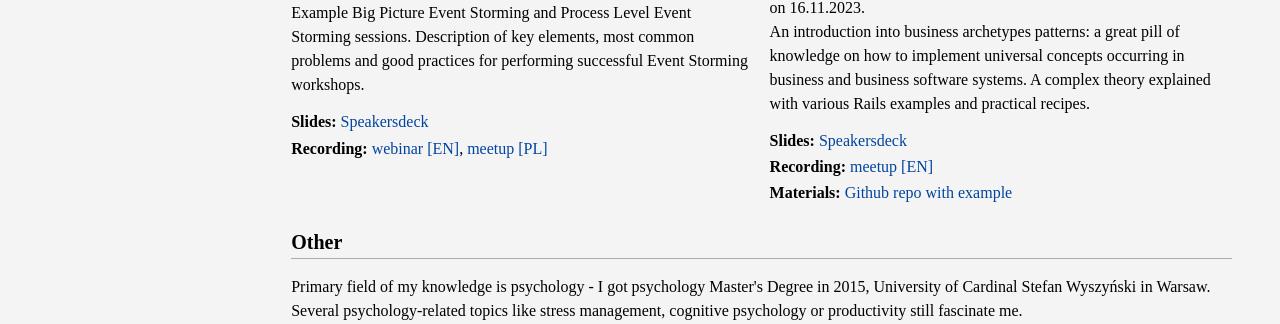
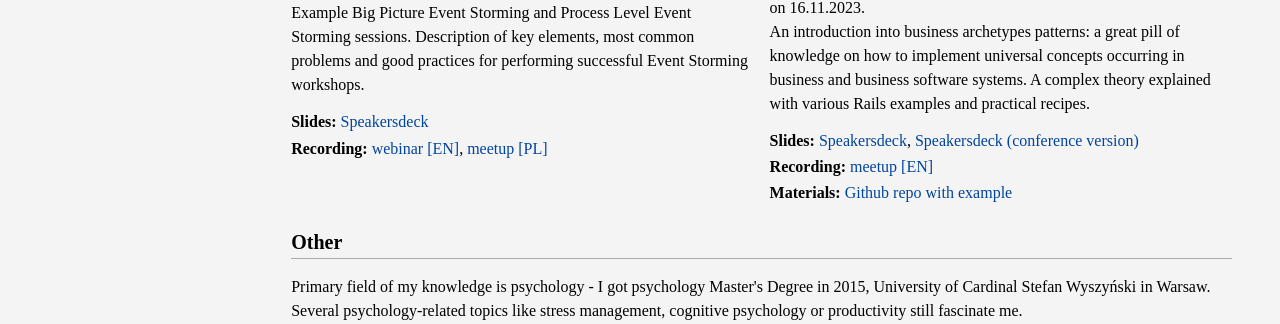
Before and after one commit to maikhel/maikhel.github.io, a Jekyll site: the page built from about.html, in a window 1280 px wide. Shown: the part 1012-1336 px from the top of the page. Built offline with Jekyll 4.4.1, drawn with Linux system fonts in a browser that asks for light colours.

Commit message:
Add link to archetypes conference presentation slides

```diff
--- a/about.html
+++ b/about.html
@@ -76,7 +76,8 @@ title: About me
       <ul class="list pl0">
         <li class="pb2">
           <strong>Slides: </strong>
-          <a href="https://speakerdeck.com/maikhel/business-archetype-patterns-archetype-party" target="_blank" title="How to party and make relationships: Revealing Party archetype pattern" class="link dark-blue dark--gold dim">Speakersdeck</a>
+          <a href="https://speakerdeck.com/maikhel/business-archetype-patterns-archetype-party" target="_blank" title="How to party and make relationships: Revealing Party archetype pattern" class="link dark-blue dark--gold dim">Speakersdeck</a>,
+          <a href="https://speakerdeck.com/maikhel/business-archetypes-patterns-with-rails" target="_blank" title="How to party and make relationships: Revealing Party archetype pattern" class="link dark-blue dark--gold dim">Speakersdeck (conference version)</a>
         </li>
         <li class="pb2">
           <strong>Recording: </strong>
```
